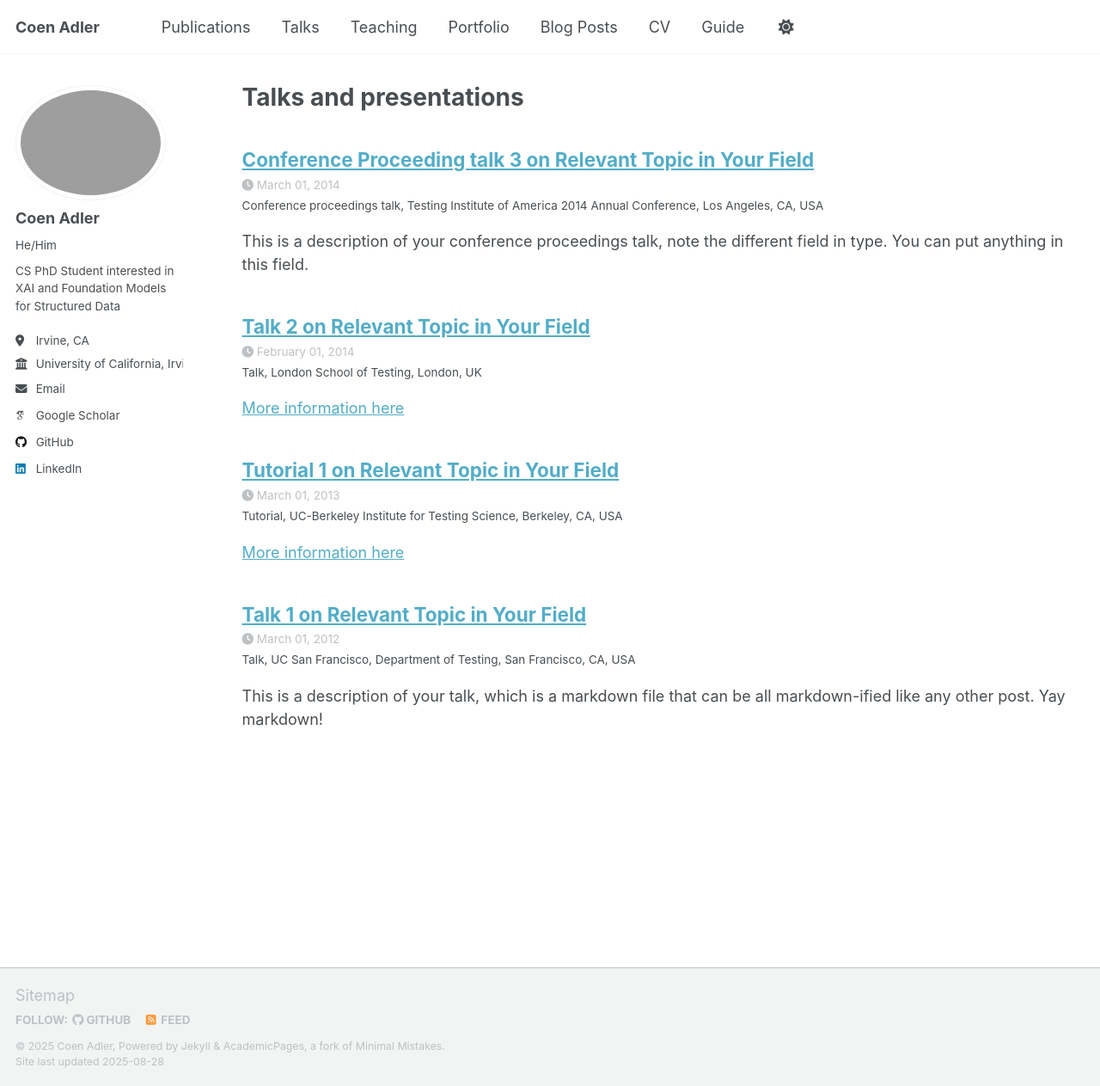
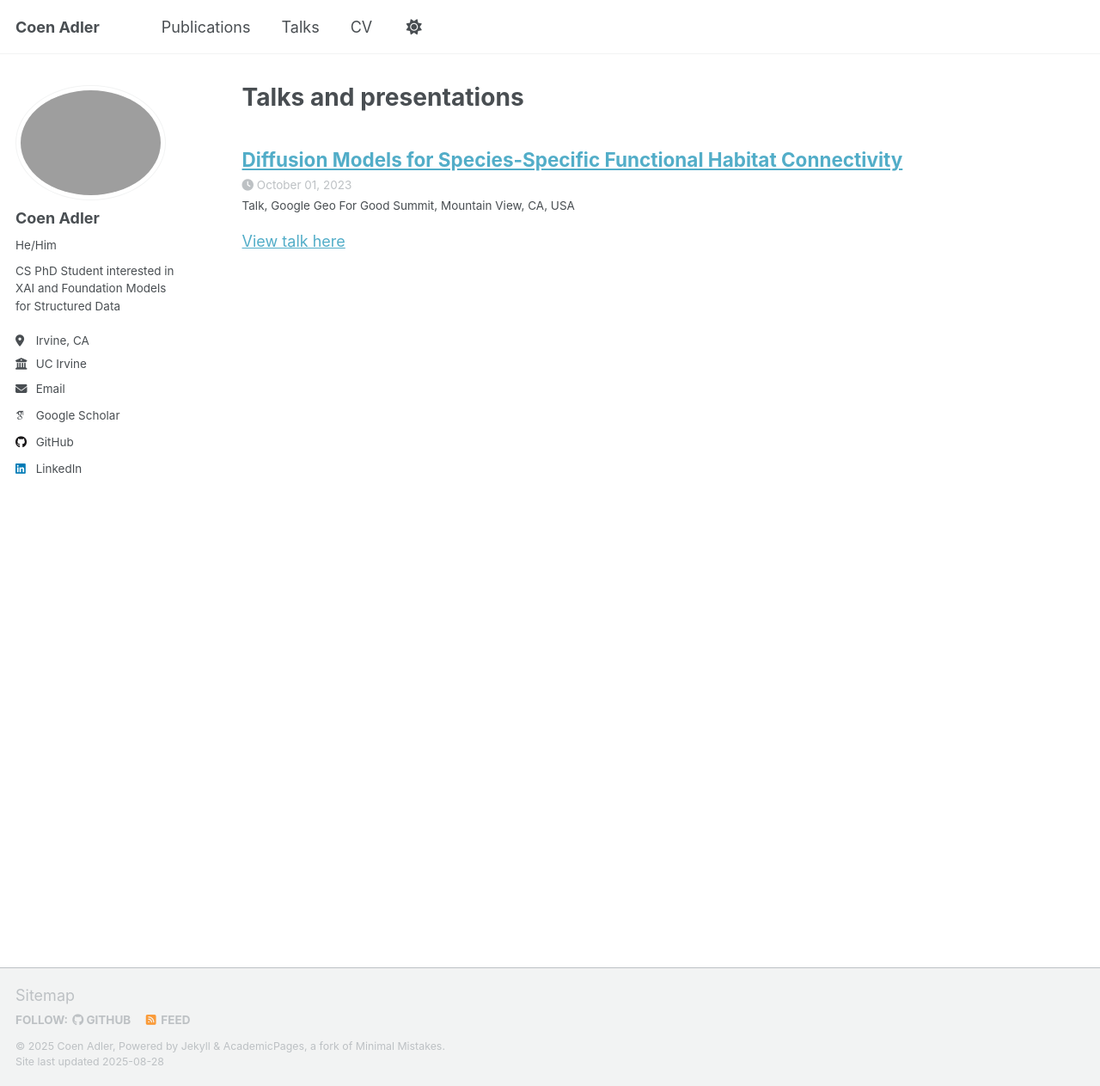
Before and after one commit to Coaster41/Coaster41.github.io, a Jekyll site: the page built from _pages/talks.html, in a window 1280 px wide and 1263 px high. Shown: the whole window at 86% size. Built offline with Jekyll 4.4.1, drawn with Linux system fonts in a browser that asks for light colours; some web fonts are replaced; a script that is not in the unit is left out.

```diff
--- a/_config.yml
+++ b/_config.yml
@@ -13,21 +13,21 @@ title                    : "Coen Adler"
 title_separator          : "-"
 name                     : &name "Coen Adler"
 description              : &description "PhD Student at University of California, Irvine."
-url                      : https://academicpages.github.io # the base hostname & protocol for your site e.g. "https://[your GitHub username].github.io" or if you already have some other page hosted on Github then use "https://[your GitHub username].github.io/[Your Repo Name]"
+url                      : https://coaster41.github.io/ # the base hostname & protocol for your site e.g. "https://[your GitHub username].github.io" or if you already have some other page hosted on Github then use "https://[your GitHub username].github.io/[Your Repo Name]"
 baseurl                  : "" # the subpath of your site, e.g. "/blog"
-repository               : "academicpages/academicpages.github.io"
+repository               : "Coaster41/Coaster41.github.io"
 
 # Site Author - The following control what appear as part of the author content on the side bar.
 #               If a field is blank the icon and link will not appear, otherwise it will be shown.
 #               Additional customization can be done by editing /_includes/author-profile.html
 author:
   # Biographic information
-  avatar           : "coen_cisco_square_small.png"
+  avatar           : "coen_cisco_square_small.jpg"
   name             : "Coen Adler"
   pronouns         : "He/Him"
   bio              : "CS PhD Student interested in XAI and Foundation Models for Structured Data"
   location         : "Irvine, CA"
-  employer         : "University of California, Irvine"
+  employer         : "UC Irvine"
   uri              : # URL
   email            : "ctadler@uci.edu"
 
--- a/_talks/2012-03-01-talk-1.md
+++ /dev/null
@@ -1,11 +0,0 @@
----
-title: "Talk 1 on Relevant Topic in Your Field"
-collection: talks
-type: "Talk"
-permalink: /talks/2012-03-01-talk-1
-venue: "UC San Francisco, Department of Testing"
-date: 2012-03-01
-location: "San Francisco, CA, USA"
----
-
-This is a description of your talk, which is a markdown file that can be all markdown-ified like any other post. Yay markdown!
--- a/_talks/2013-03-01-tutorial-1.md
+++ /dev/null
@@ -1,13 +0,0 @@
----
-title: "Tutorial 1 on Relevant Topic in Your Field"
-collection: talks
-type: "Tutorial"
-permalink: /talks/2013-03-01-tutorial-1
-venue: "UC-Berkeley Institute for Testing Science"
-date: 2013-03-01
-location: "Berkeley, CA, USA"
----
-
-[More information here](http://exampleurl.com)
-
-This is a description of your tutorial, note the different field in type. This is a markdown files that can be all markdown-ified like any other post. Yay markdown!
--- a/_talks/2014-02-01-talk-2.md
+++ /dev/null
@@ -1,13 +0,0 @@
----
-title: "Talk 2 on Relevant Topic in Your Field"
-collection: talks
-type: "Talk"
-permalink: /talks/2014-02-01-talk-2
-venue: "London School of Testing"
-date: 2014-02-01
-location: "London, UK"
----
-
-[More information here](http://example2.com)
-
-This is a description of your talk, which is a markdown files that can be all markdown-ified like any other post. Yay markdown!
--- a/_talks/2014-03-01-talk-3.md
+++ /dev/null
@@ -1,11 +0,0 @@
----
-title: "Conference Proceeding talk 3 on Relevant Topic in Your Field"
-collection: talks
-type: "Conference proceedings talk"
-permalink: /talks/2014-03-01-talk-3
-venue: "Testing Institute of America 2014 Annual Conference"
-date: 2014-03-01
-location: "Los Angeles, CA, USA"
----
-
-This is a description of your conference proceedings talk, note the different field in type. You can put anything in this field.
--- /dev/null
+++ b/_talks/2023-10-01-GEO.md
@@ -0,0 +1,13 @@
+---
+title: "Diffusion Models for Species-Specific Functional Habitat Connectivity"
+collection: talks
+type: "Talk"
+permalink: /talks/2023-10-01-GEO
+venue: "Google Geo For Good Summit"
+date: 2023-10-01
+location: "Mountain View, CA, USA"
+---
+
+[View talk here](https://youtu.be/4P_w-qqzNGs?si=2V3s7HUMEOvwvV_B&t=2274)
+
+This is a description of your talk, which is a markdown file that can be all markdown-ified like any other post. Yay markdown!
```
Also changed, not shown: _data/authors.yml (+15 -15 lines), _data/navigation.yml (+8 -8 lines).
